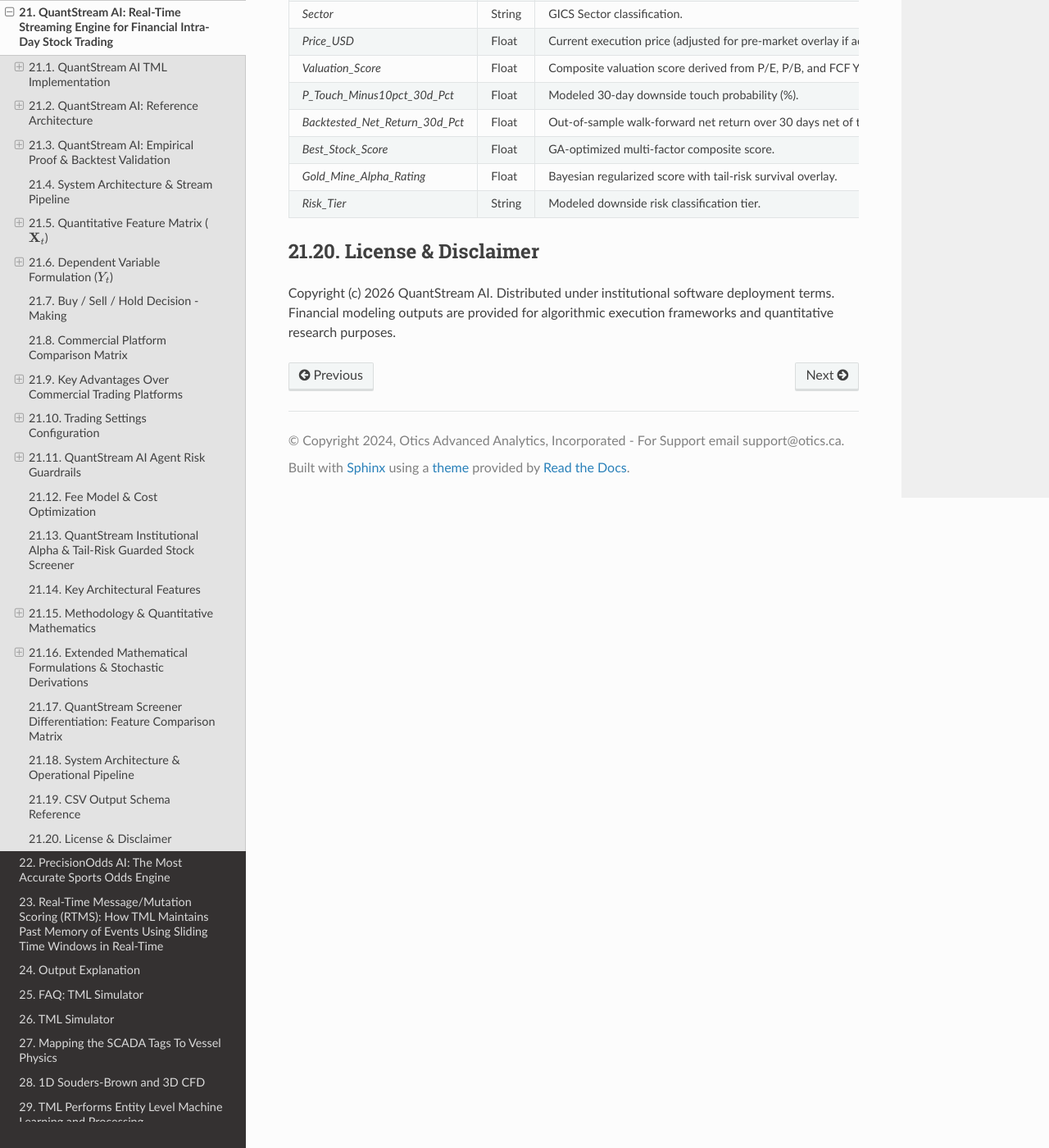
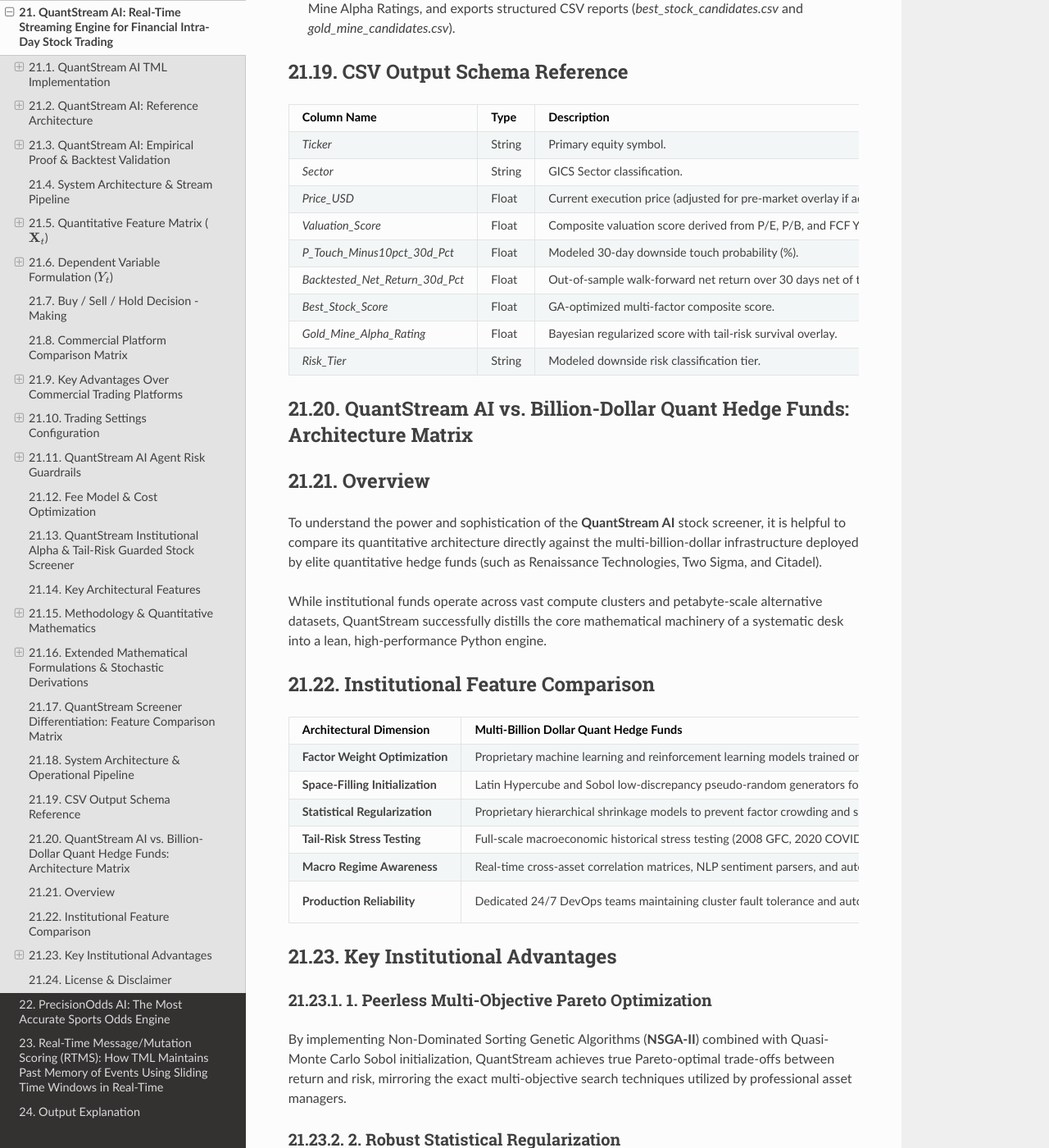
Before and after one commit to smaurice101/readthedocs, a Sphinx documentation site: the page built from docs/source/quantstream.rst, in a window 1280 px wide and 1400 px high, scrolled down 25075 px. Shown: the whole window at 82% size. Built offline with Sphinx 7.4.7 and the Read the Docs theme 3.1.0, drawn with Linux system fonts in a browser that asks for light colours; pages that are not in the unit, such as notebooks, are missing from menus; some of the changed text lies outside the part shown.

Commit message:
Update quantstream.rst

```diff
--- a/docs/source/quantstream.rst
+++ b/docs/source/quantstream.rst
@@ -1155,6 +1155,67 @@
      - String
      - Modeled downside risk classification tier.
 
+QuantStream AI vs. Billion-Dollar Quant Hedge Funds: Architecture Matrix
+========================================================================
+
+.. contents:: Table of Contents
+   :depth: 2
+   :local:
+
+Overview
+========
+To understand the power and sophistication of the **QuantStream AI** stock screener, it is helpful to compare its quantitative architecture directly against the multi-billion-dollar infrastructure deployed by elite quantitative hedge funds (such as Renaissance Technologies, Two Sigma, and Citadel).
+
+While institutional funds operate across vast compute clusters and petabyte-scale alternative datasets, QuantStream successfully distills the core mathematical machinery of a systematic desk into a lean, high-performance Python engine.
+
+Institutional Feature Comparison
+================================
+
+.. list-table::
+   :widths: 22 39 39
+   :header-rows: 1
+
+   * - Architectural Dimension
+     - Multi-Billion Dollar Quant Hedge Funds
+     - QuantStream AI Screener
+   * - **Factor Weight Optimization**
+     - Proprietary machine learning and reinforcement learning models trained on distributed compute grids.
+     - **NSGA-II Multi-Objective Sobol Genetic Optimizer** co-optimizing Sortino risk-adjusted returns and drawdown risk.
+   * - **Space-Filling Initialization**
+     - Latin Hypercube and Sobol low-discrepancy pseudo-random generators for robust parameter search.
+     - **Quasi-Monte Carlo Sobol Sequences** (``scipy.stats.qmc``) co-initialized with macro-bias vectors.
+   * - **Statistical Regularization**
+     - Proprietary hierarchical shrinkage models to prevent factor crowding and small-sample variance.
+     - **Empirical Bayes Sector Shrinkage** ($\lambda_k$) regularizing individual scores against sector means.
+   * - **Tail-Risk Stress Testing**
+     - Full-scale macroeconomic historical stress testing (2008 GFC, 2020 COVID shock models).
+     - **Circular Moving-Block Bootstrap with Student-t Shocks** ($\text{df}=4$) capturing fat tails and autocorrelation.
+   * - **Macro Regime Awareness**
+     - Real-time cross-asset correlation matrices, NLP sentiment parsers, and automated overnight risk deleveraging.
+     - **Pre-Market Index Futures Telemetry** (``ES=F``, ``NQ=F``) triggering dynamic genetic risk-off bias shifts.
+   * - **Production Reliability**
+     - Dedicated 24/7 DevOps teams maintaining cluster fault tolerance and automated failovers.
+     - **Progressive Multi-Attempt Relaxation Loops** guaranteeing minimum target count fulfillment (``targetcountmin = 20+``).
+
+Key Institutional Advantages
+============================
+
+1. Peerless Multi-Objective Pareto Optimization
+------------------------------------------------
+By implementing Non-Dominated Sorting Genetic Algorithms (**NSGA-II**) combined with Quasi-Monte Carlo Sobol initialization, QuantStream achieves true Pareto-optimal trade-offs between return and risk, mirroring the exact multi-objective search techniques utilized by professional asset managers.
+
+2. Robust Statistical Regularization
+------------------------------------
+Factor crowding is a primary hazard in quantitative investing. QuantStream neutralizes this via **Empirical Bayes Sector Shrinkage** ($\lambda_k$), anchoring individual asset scores to broader sector behaviors to eliminate small-sample noise and false-positive alpha spikes.
+
+3. Real-Time Overnight Macro Shielding
+-------------------------------------
+Rather than reacting reactively during market hours, the screener monitors overnight index futures (``ES=F``, ``NQ=F``) before the opening bell. If an overnight shock (such as a $\ge 1.5\%$ drop in Nasdaq futures) is detected, the engine automatically pivots its genetic weighting toward deep value and low-drawdown defensive profiles.
+
+4. Bulletproof Production Execution
+-----------------------------------
+Traditional quantitative pipelines frequently crash or return empty datasets when strict market filters tighten. QuantStream's **progressive multi-attempt relaxation loops** intelligently expand drawdown limits and volume floors iteratively, ensuring an institutional-grade candidate cohort is always successfully generated.
+
 License & Disclaimer
 ====================
 
```
